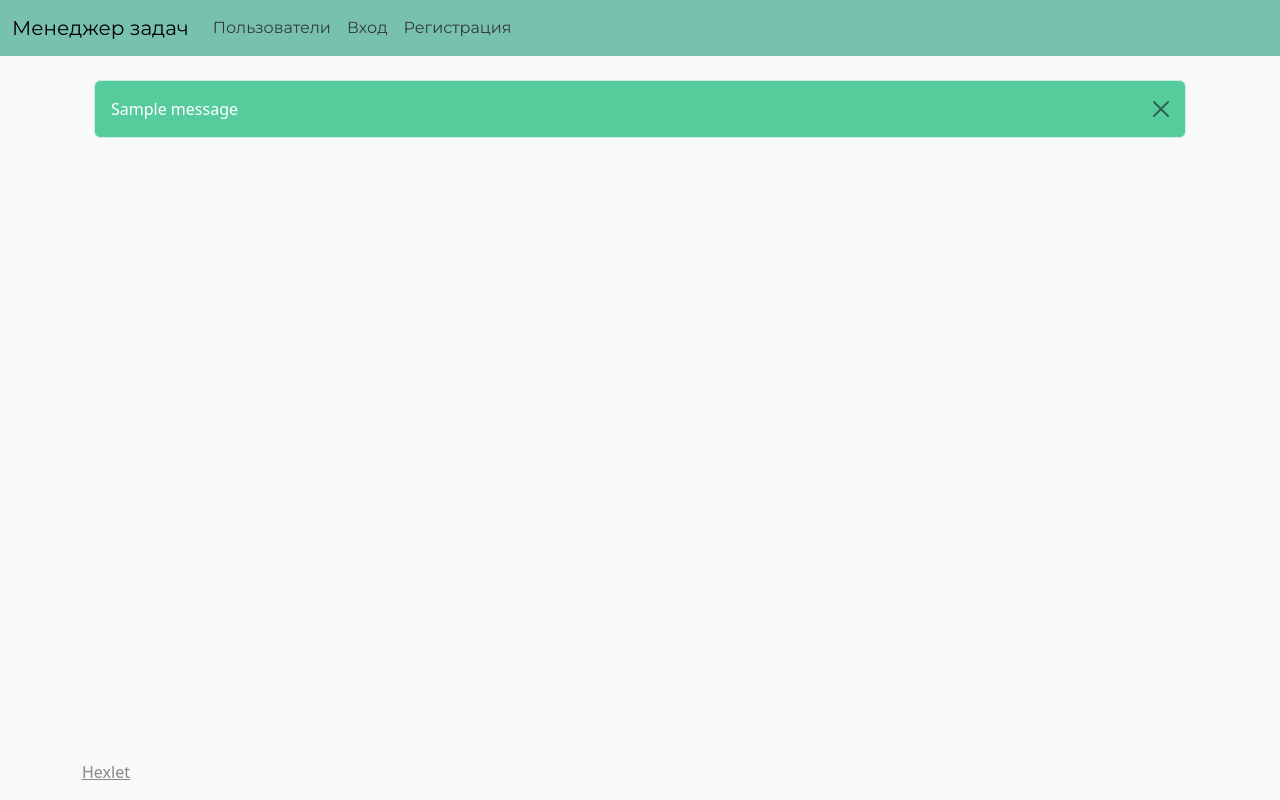
After one commit to Johnny32id/python-project-52, a Django app: template task_manager/templates/base.html in a window 1280 px wide. The commit adds this page. Run offline with Django 5.2, Linux system fonts and the light colour scheme; the template is opened without the code that fills it, so the values that code supplies are empty; tables that the repository leaves empty hold one stand-in row (values such as "Sample post"); one stand-in notice (Sample message) is shown.

Commit message:
added main page

```diff
--- a/pyproject.toml
+++ b/pyproject.toml
@@ -15,6 +15,7 @@ whitenoise = "^6.7.0"
 gunicorn = "^23.0.0"
 flake8 = "^7.1.1"
 uvicorn = "^0.31.0"
+django-bootstrap5 = "^24.3"
 
 
 [build-system]
--- a/task_manager/settings.py
+++ b/task_manager/settings.py
@@ -55,6 +55,7 @@ MIDDLEWARE = [
     'django.contrib.messages.middleware.MessageMiddleware',
     'django.middleware.clickjacking.XFrameOptionsMiddleware',
     'whitenoise.middleware.WhiteNoiseMiddleware',
+    'django.middleware.locale.LocaleMiddleware',
 ]
 
 ROOT_URLCONF = 'task_manager.urls'
--- /dev/null
+++ b/task_manager/templates/base.html
@@ -0,0 +1,46 @@
+{% load i18n %}
+{% get_current_language as LANGUAGE_CODE %}
+<html lang="{{ LANGUAGE_CODE }}">
+<head>
+    <meta charset="UTF-8">
+     <title>{% block title %}{% trans "Task manager Hexlet" %}{% endblock %}</title>
+    <link rel="stylesheet" href="https://cdn.jsdelivr.net/npm/bootswatch@5/dist/minty/bootstrap.min.css">
+    <script src="https://cdnjs.cloudflare.com/ajax/libs/toastr.js/latest/toastr.min.js"></script>
+</head>
+<body class="bg-light d-flex flex-column min-vh-100">
+    <nav>{% include 'nav.html' %}</nav>
+    <main role="main" class="container">
+        {% if messages %}
+<div class="container mt-4">
+    {% for message in messages %}
+        {% if message.tags == 'error' %}
+            <div class="alert alert-danger alert-dismissible fade show" role="alert">
+                {{ message }}
+                <button type="button" class="btn-close" data-bs-dismiss="alert" aria-label="{% trans 'Close' %}"></button>
+            </div>
+        {% else %}
+            <div class="alert alert-{{ message.tags }} alert-dismissible fade show" role="alert">
+                {{ message }}
+                <button type="button" class="btn-close" data-bs-dismiss="alert" aria-label="{% trans 'Close' %}"></button>
+            </div>
+        {% endif %}
+    {% endfor %}
+</div>
+{% endif %}
+
+        {% block content %}
+        <!-- Содержимое для конкретной страницы будет здесь -->
+        {% endblock %}
+    </main>
+    <script src="https://code.jquery.com/jquery-3.6.0.min.js"></script>
+    <!-- Убедитесь, что версия Bootstrap соответствует версии темы Minty -->
+    <script src="https://cdn.jsdelivr.net/npm/bootstrap@5.3.3/dist/js/bootstrap.bundle.min.js" integrity="sha384-YvpcrYf0tY3lHB60NNkmXc5s9fDVZLESaAA55NDzOxhy9GkcIdslK1eN7N6jIeHz" crossorigin="anonymous"></script>
+    {% block scripts %}
+    {% endblock %}
+    <footer class="footer mt-auto py-3 bg-light" style="color: #000;">
+        <div class="container">
+            <a href="https://ru.hexlet.io/" class="text-muted" style="float:left;">{% trans 'Hexlet' %}</a>
+        </div>
+    </footer>
+</body>
+</html>
--- /dev/null
+++ b/task_manager/templates/nav.html
@@ -0,0 +1,34 @@
+{% load i18n %}
+{% get_current_language as LANGUAGE_CODE %}
+<!DOCTYPE html>
+<html lang="{{ LANGUAGE_CODE }}">
+<head>
+    <meta charset="UTF-8">
+    <meta name="viewport" content="width=device-width, initial-scale=1.0">
+    <title>{% trans 'Менеджер задач' %}</title>
+    <!-- Добавьте здесь ссылки на ваши CSS файлы и JavaScript -->
+</head>
+<body>
+    <nav class="navbar navbar-expand-lg bg-primary" data-bs-theme="dark">
+        <div class="container-fluid">
+            <a class="navbar-brand" href="#" style="color: #000;">{% trans 'Менеджер задач' %}</a>
+            <button class="navbar-toggler" type="button" data-bs-toggle="collapse" data-bs-target="#navbarColor01" aria-controls="navbarColor01" aria-expanded="false" aria-label="Toggle navigation">
+                <span class="navbar-toggler-icon"></span>
+            </button>
+            <div class="collapse navbar-collapse" id="navbarColor01">
+                <ul class="navbar-nav me-auto">
+                    <li class="nav-item">
+                        <a class="nav-link"  style="color: #343a40;">{% trans 'Пользователи' %}</a>
+                    </li>
+                    <li class="nav-item">
+                        <a class="nav-link"  style="color: #343a40;">Вход</a>
+                    </li>
+                    <li class="nav-item">
+                        <a class="nav-link"  style="color: #343a40;">{% trans 'Регистрация' %}</a>
+                    </li>
+                </ul>
+            </div>
+        </div>
+    </nav>
+</body>
+</html>
--- a/task_manager/urls.py
+++ b/task_manager/urls.py
@@ -16,9 +16,9 @@ Including another URLconf
 """
 from django.contrib import admin
 from django.urls import path
-from task_manager import views
+from .views import IndexView
 
 urlpatterns = [
-    path('', views.index),
+    path('', IndexView.as_view(), name='root'),
     path('admin/', admin.site.urls),
 ]
```
Also changed, not shown: task_manager/templates/index.html (+21 -1 lines), task_manager/views.py (+9 -3 lines), 1 other file.
